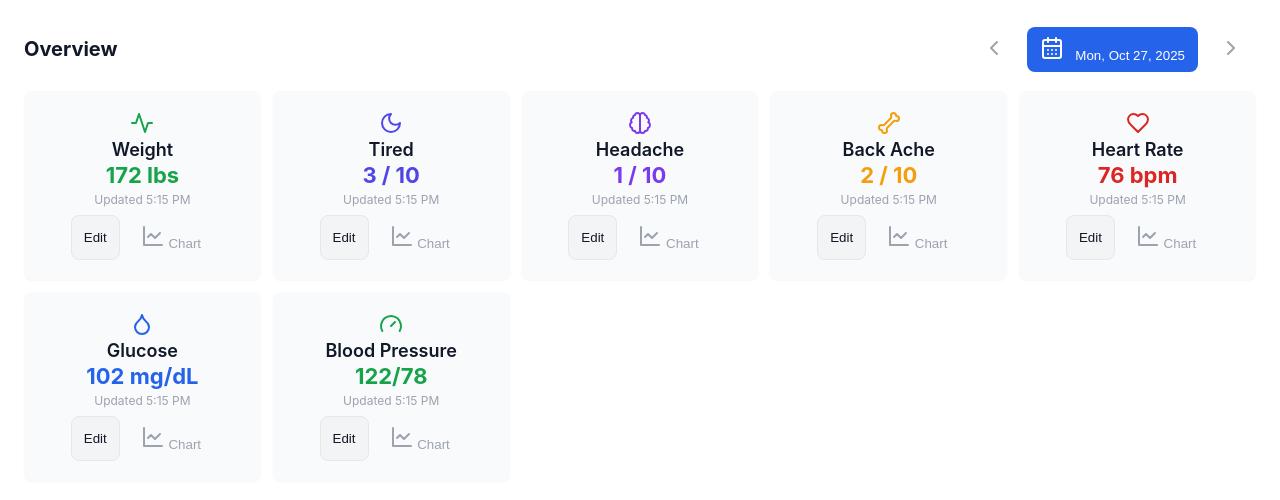
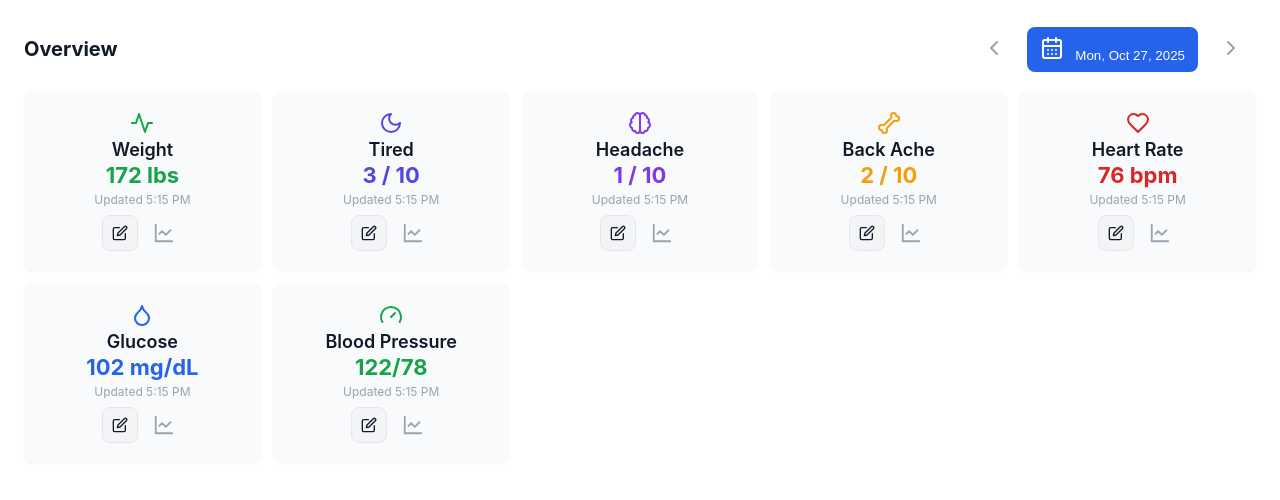
Before and after one commit to RSteeleLHCIO/DrGreg, a React (Vite) app: page / in a window 1280 px wide. Shown: the top 500 px of the page. Built offline with nearby package versions, Linux system fonts and the light colour scheme.

Commit message:
ui: icon-only chart buttons and pencil edit icons

```diff
--- a/src/App.jsx
+++ b/src/App.jsx
@@ -1,7 +1,7 @@
 import React, { useMemo, useState, useEffect } from "react";
 import { Card, CardContent } from "./components/ui/card";
 import { Button } from "./components/ui/button";
-import { Activity, Heart, Droplet, Gauge, CalendarDays, ChevronLeft, ChevronRight, LineChart as LineChartIcon, Moon, Brain, Bone } from "lucide-react";
+import { Activity, Heart, Droplet, Gauge, CalendarDays, ChevronLeft, ChevronRight, LineChart as LineChartIcon, Moon, Brain, Bone, Edit } from "lucide-react";
 import {
     Dialog,
     DialogContent,
@@ -291,8 +291,8 @@ export default function App() {
                                     <p className="card-data" style={{ color: "#16a34a" }}>{weight} lbs</p>
                                     <p className="card-updated">Updated {fmtTime(dayValues.weightUpdatedAt ? new Date(dayValues.weightUpdatedAt) : null) ?? "—"}</p>
                                     <div style={{ display: "flex", gap: 8, justifyContent: "center", paddingTop: 8 }}>
-                                        <Button variant="secondary" onClick={() => setOpen({ type: "weight" })}>Edit</Button>
-                                        <Button variant="ghost" onClick={() => setOpen({ type: "chart", metric: "weight" })}><LineChartIcon /> Chart</Button>
+                                        <Button variant="secondary" className="btn-icon" onClick={() => setOpen({ type: "weight" })}><Edit style={{ width: 16, height: 16 }} /></Button>
+                                        <Button variant="ghost" className="btn-icon" aria-label="Open weight chart" onClick={() => setOpen({ type: "chart", metric: "weight" })}><LineChartIcon /></Button>
                                     </div>
                                 </>
                             ) : (
@@ -318,8 +318,8 @@ export default function App() {
                                     <p className="card-data" style={{ color: "#4f46e5" }}>{tired} / 10</p>
                                     <p className="card-updated">Updated {fmtTime(dayValues.tiredUpdatedAt ? new Date(dayValues.tiredUpdatedAt) : null) ?? "—"}</p>
                                     <div style={{ display: "flex", gap: 8, justifyContent: "center", paddingTop: 8 }}>
-                                        <Button variant="secondary" onClick={() => setOpen({ type: "tired" })}>Edit</Button>
-                                        <Button variant="ghost" onClick={() => setOpen({ type: "chart", metric: "tired" })}><LineChartIcon /> Chart</Button>
+                                        <Button variant="secondary" className="btn-icon" onClick={() => setOpen({ type: "tired" })}><Edit style={{ width: 16, height: 16 }} /></Button>
+                                        <Button variant="ghost" className="btn-icon" aria-label="Open tired chart" onClick={() => setOpen({ type: "chart", metric: "tired" })}><LineChartIcon /></Button>
                                     </div>
                                 </>
                             ) : (
@@ -345,8 +345,8 @@ export default function App() {
                                     <p className="card-data" style={{ color: "#7c3aed" }}>{headache} / 10</p>
                                     <p className="card-updated">Updated {fmtTime(dayValues.headacheUpdatedAt ? new Date(dayValues.headacheUpdatedAt) : null) ?? "—"}</p>
                                     <div style={{ display: "flex", gap: 8, justifyContent: "center", paddingTop: 8 }}>
-                                        <Button variant="secondary" onClick={() => setOpen({ type: "headache" })}>Edit</Button>
-                                        <Button variant="ghost" onClick={() => setOpen({ type: "chart", metric: "headache" })}><LineChartIcon /> Chart</Button>
+                                        <Button variant="secondary" className="btn-icon" onClick={() => setOpen({ type: "headache" })}><Edit style={{ width: 16, height: 16 }} /></Button>
+                                        <Button variant="ghost" className="btn-icon" aria-label="Open headache chart" onClick={() => setOpen({ type: "chart", metric: "headache" })}><LineChartIcon /></Button>
                                     </div>
                                 </>
                             ) : (
@@ -372,8 +372,8 @@ export default function App() {
                                     <p className="card-data" style={{ color: "#f59e0b" }}>{backAche} / 10</p>
                                     <p className="card-updated">Updated {fmtTime(dayValues.backAcheUpdatedAt ? new Date(dayValues.backAcheUpdatedAt) : null) ?? "—"}</p>
                                     <div style={{ display: "flex", gap: 8, justifyContent: "center", paddingTop: 8 }}>
-                                        <Button variant="secondary" onClick={() => setOpen({ type: "back" })}>Edit</Button>
-                                        <Button variant="ghost" onClick={() => setOpen({ type: "chart", metric: "back" })}><LineChartIcon /> Chart</Button>
+                                        <Button variant="secondary" className="btn-icon" onClick={() => setOpen({ type: "back" })}><Edit style={{ width: 16, height: 16 }} /></Button>
+                                        <Button variant="ghost" className="btn-icon" aria-label="Open back ache chart" onClick={() => setOpen({ type: "chart", metric: "back" })}><LineChartIcon /></Button>
                                     </div>
                                 </>
                             ) : (
@@ -398,10 +398,10 @@ export default function App() {
                                 <>
                                     <p className="card-data" style={{ color: "#dc2626" }}>{heartRate} bpm</p>
                                     <p className="card-updated">Updated {fmtTime(dayValues.heartUpdatedAt ? new Date(dayValues.heartUpdatedAt) : null) ?? "—"}</p>
-                                    <div style={{ display: "flex", gap: 8, justifyContent: "center", paddingTop: 8 }}>
-                                        <Button variant="secondary" onClick={() => setOpen({ type: "heart" })}>Edit</Button>
-                                        <Button variant="ghost" onClick={() => setOpen({ type: "chart", metric: "heart" })}><LineChartIcon /> Chart</Button>
-                                    </div>
+                                            <div style={{ display: "flex", gap: 8, justifyContent: "center", paddingTop: 8 }}>
+                                                <Button variant="secondary" className="btn-icon" onClick={() => setOpen({ type: "heart" })}><Edit style={{ width: 16, height: 16 }} /></Button>
+                                                <Button variant="ghost" className="btn-icon" aria-label="Open heart rate chart" onClick={() => setOpen({ type: "chart", metric: "heart" })}><LineChartIcon /></Button>
+                                            </div>
                                 </>
                             ) : (
                                 <>
@@ -426,8 +426,8 @@ export default function App() {
                                     <p className="card-data" style={{ color: "#2563eb" }}>{glucose} mg/dL</p>
                                     <p className="card-updated">Updated {fmtTime(dayValues.glucoseUpdatedAt ? new Date(dayValues.glucoseUpdatedAt) : null) ?? "—"}</p>
                                     <div style={{ display: "flex", gap: 8, justifyContent: "center", paddingTop: 8 }}>
-                                        <Button variant="secondary" onClick={() => setOpen({ type: "glucose" })}>Edit</Button>
-                                        <Button variant="ghost" onClick={() => setOpen({ type: "chart", metric: "glucose" })}><LineChartIcon /> Chart</Button>
+                                        <Button variant="secondary" className="btn-icon" onClick={() => setOpen({ type: "glucose" })}><Edit style={{ width: 16, height: 16 }} /></Button>
+                                        <Button variant="ghost" className="btn-icon" aria-label="Open glucose chart" onClick={() => setOpen({ type: "chart", metric: "glucose" })}><LineChartIcon /></Button>
                                     </div>
                                 </>
                             ) : (
@@ -453,8 +453,8 @@ export default function App() {
                                     <p className="card-data" style={{ color: "#16a34a" }}>{bpSystolic}/{bpDiastolic}</p>
                                     <p className="card-updated">Updated {fmtTime(dayValues.bpUpdatedAt ? new Date(dayValues.bpUpdatedAt) : null) ?? "—"}</p>
                                     <div style={{ display: "flex", gap: 8, justifyContent: "center", paddingTop: 8 }}>
-                                        <Button variant="secondary" onClick={() => setOpen({ type: "bp" })}>Edit</Button>
-                                        <Button variant="ghost" onClick={() => setOpen({ type: "chart", metric: "bp" })}><LineChartIcon /> Chart</Button>
+                                        <Button variant="secondary" className="btn-icon" onClick={() => setOpen({ type: "bp" })}><Edit style={{ width: 16, height: 16 }} /></Button>
+                                        <Button variant="ghost" className="btn-icon" aria-label="Open blood pressure chart" onClick={() => setOpen({ type: "chart", metric: "bp" })}><LineChartIcon /></Button>
                                     </div>
                                 </>
                             ) : (
--- a/src/ui.css
+++ b/src/ui.css
@@ -58,6 +58,16 @@ body {
     color: #fff;
 }
 
+.btn-icon {
+    padding: 6px;
+    width: 36px;
+    height: 36px;
+    display: inline-flex;
+    align-items: center;
+    justify-content: center;
+    border-radius: 8px;
+}
+
 /* small helpers */
 .dialog-overlay {
     display: flex;
```
